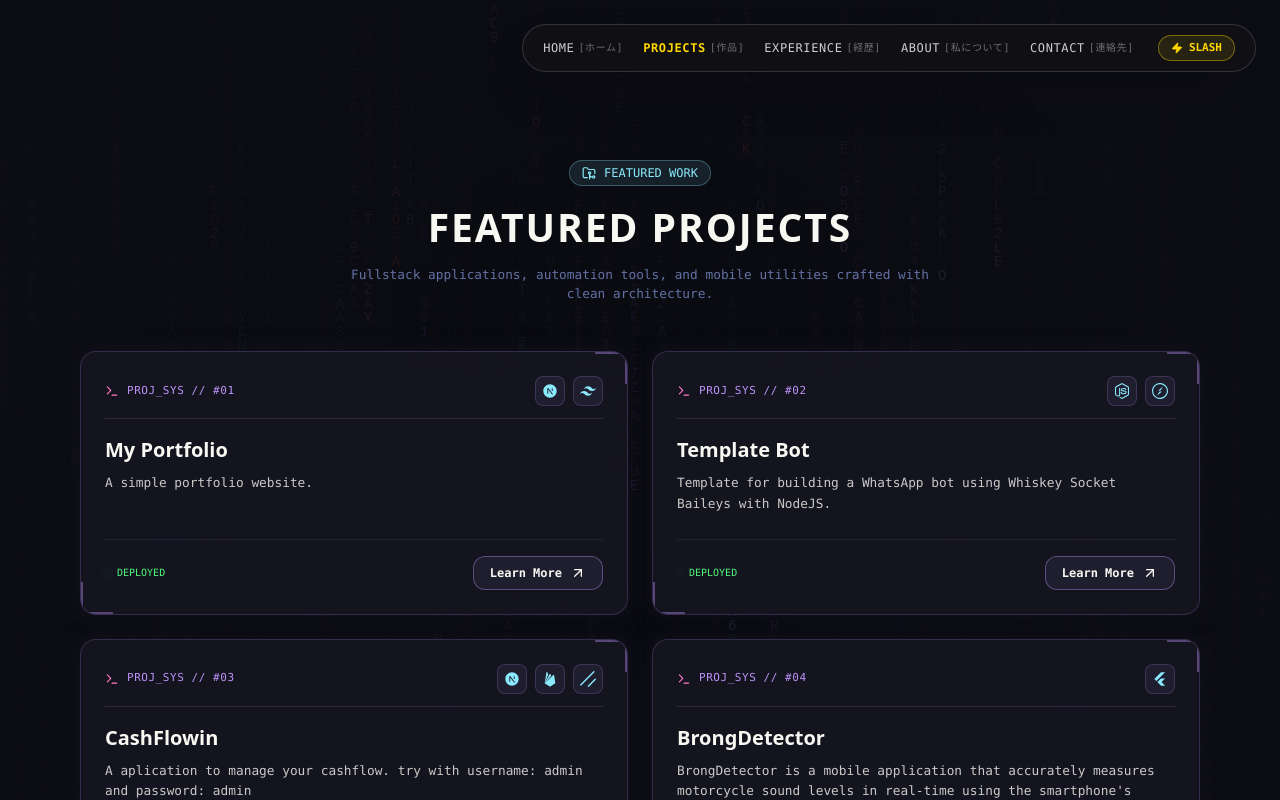
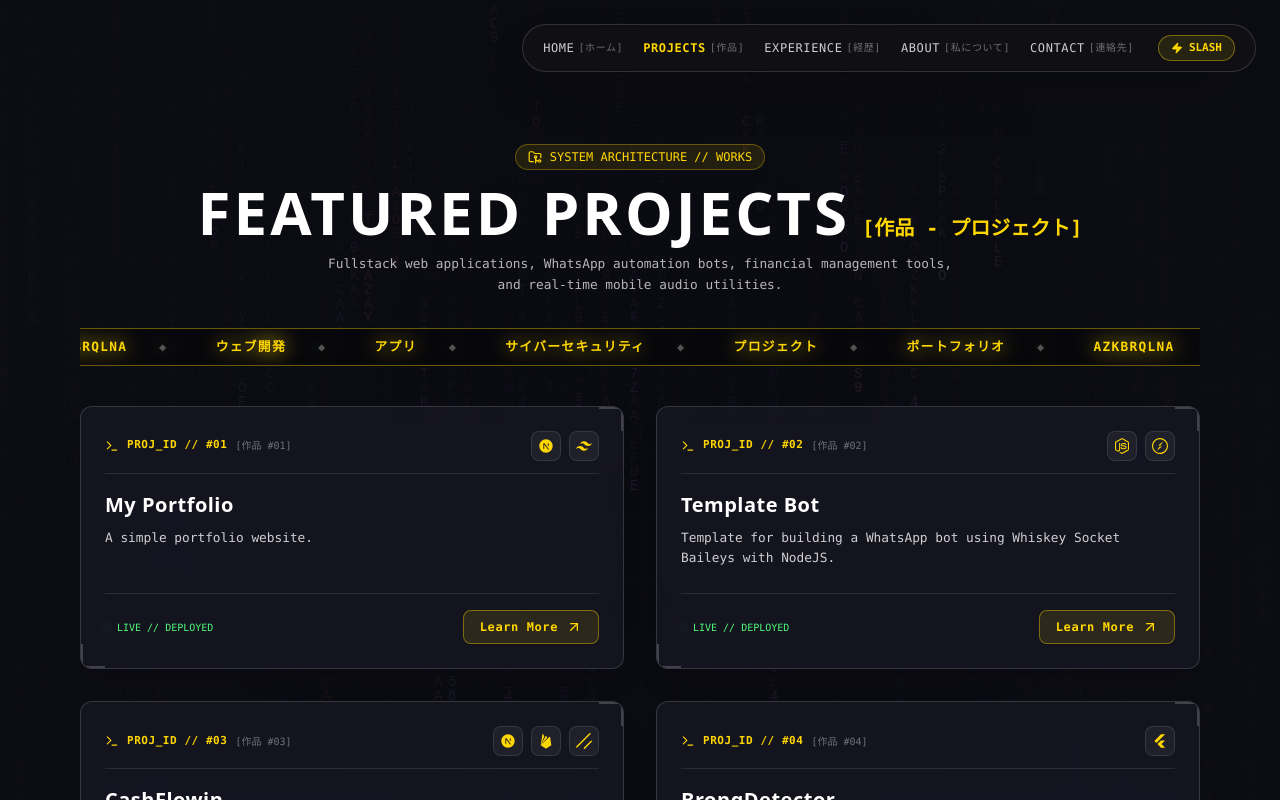
Before and after one commit to azkbrqlna/portofolio, a Next.js app: page /projects in a window 1280 px wide. Shown: the top 800 px of the page. Built offline with nearby package versions, Linux system fonts and the light colour scheme.

Commit message:
feat: redesign Projects page with Japanese Cyberpunk gold/yellow theme matching Home

```diff
--- a/src/app/portofolio/Project.jsx
+++ b/src/app/portofolio/Project.jsx
@@ -1,6 +1,6 @@
 "use client";
 
-import React from "react";
+import React, { useState } from "react";
 import { ProjectCard } from "@/components/card-project/card-project";
 import projectsData from "@/app/data/projects.json";
 import { FaNodeJs } from "react-icons/fa";
@@ -11,7 +11,7 @@ import {
   RiFlutterFill,
 } from "react-icons/ri";
 import { SiShadcnui, SiSocketdotio } from "react-icons/si";
-import { FolderGit2 } from "lucide-react";
+import { FolderGit2, Sparkles, Terminal } from "lucide-react";
 
 const iconMap = {
   FaNodeJs,
@@ -24,25 +24,56 @@ const iconMap = {
 };
 
 export default function Projects() {
+  const [filter, setFilter] = useState("all");
+
+  const japaneseMarquee = [
+    "プロジェクト",
+    "ポートフォリオ",
+    "AZKBRQLNA",
+    "ウェブ開発",
+    "アプリ",
+    "サイバーセキュリティ",
+  ];
+
   return (
-    <section id="projects" className="py-16 relative">
+    <section id="projects" className="py-12 relative min-h-screen">
       <div className="max-w-6xl mx-auto px-4">
+
         {/* Section Header */}
-        <div className="flex flex-col items-center mb-12 text-center">
-          <div className="inline-flex items-center gap-2 px-3 py-1 rounded-full bg-[#8be9fd]/10 border border-[#8be9fd]/30 text-[#8be9fd] text-xs font-mono mb-3">
+        <div className="flex flex-col items-center mb-8 text-center select-none">
+          <div className="inline-flex items-center gap-2 px-3 py-1 rounded-full bg-[#ffd700]/10 border border-[#ffd700]/30 text-[#ffd700] text-xs font-mono mb-3">
             <FolderGit2 className="w-3.5 h-3.5" />
-            <span>FEATURED WORK</span>
+            <span>SYSTEM ARCHITECTURE // WORKS</span>
           </div>
-          <h2 className="text-3xl md:text-4xl font-extrabold text-[#f8f8f2] tracking-wider">
-            FEATURED PROJECTS
-          </h2>
-          <p className="text-sm text-[#6272a4] max-w-[600px] mt-2 font-mono">
-            Fullstack applications, automation tools, and mobile utilities crafted with clean architecture.
+
+          <div className="flex items-baseline gap-3 flex-wrap justify-center">
+            <h1 className="text-4xl sm:text-5xl md:text-6xl font-black text-white tracking-wider uppercase font-sans">
+              FEATURED PROJECTS
+            </h1>
+            <span className="text-lg sm:text-xl font-mono text-[#ffd700] font-bold">
+              [作品 - プロジェクト]
+            </span>
+          </div>
+
+          <p className="text-xs sm:text-sm text-white/70 max-w-[650px] mt-3 font-mono leading-relaxed">
+            Fullstack web applications, WhatsApp automation bots, financial management tools, and real-time mobile audio utilities.
           </p>
         </div>
 
+        {/* Japanese Marquee Banner for Projects */}
+        <div className="w-full overflow-hidden border-y border-[#ffd700]/40 py-2.5 my-8 bg-black/40 backdrop-blur-sm select-none">
+          <div className="animate-marquee items-center gap-12 font-mono text-xs md:text-sm font-bold tracking-widest">
+            {[...japaneseMarquee, ...japaneseMarquee, ...japaneseMarquee].map((text, idx) => (
+              <div key={idx} className="flex items-center gap-8 text-[#ffd700] drop-shadow-[0_0_10px_#ffd700]">
+                <span>{text}</span>
+                <span className="text-white/30 text-xs">◆</span>
+              </div>
+            ))}
+          </div>
+        </div>
+
         {/* Projects Grid */}
-        <div className="grid grid-cols-1 md:grid-cols-2 gap-6">
+        <div className="grid grid-cols-1 md:grid-cols-2 gap-8 mt-10">
           {projectsData.map((p, i) => (
             <ProjectCard
               key={i}
--- a/src/components/card-project/card-project.jsx
+++ b/src/components/card-project/card-project.jsx
@@ -2,7 +2,7 @@
 
 import React from "react";
 import Link from "next/link";
-import { ArrowUpRight, Terminal, Cpu } from "lucide-react";
+import { ArrowUpRight, Terminal, FolderGit2 } from "lucide-react";
 import { motion } from "framer-motion";
 import {
   Tooltip,
@@ -19,20 +19,21 @@ export function ProjectCard({ name, description, href, cta, Icons = [], index =
         whileInView={{ opacity: 1, y: 0 }}
         viewport={{ once: true }}
         transition={{ duration: 0.4, delay: index * 0.1 }}
-        className="bg-[#161622]/90 backdrop-blur-md border border-[#bd93f9]/20 hover:border-[#ff79c6]/60 rounded-2xl p-6 shadow-[0_0_20px_rgba(22,22,34,0.7)] transition-all duration-300 flex flex-col justify-between group hover:shadow-[0_0_30px_rgba(255,121,198,0.2)] relative overflow-hidden"
+        className="bg-[#161622]/90 backdrop-blur-md border border-white/15 hover:border-[#ffd700] rounded-xl p-6 shadow-xl transition-all duration-300 flex flex-col justify-between group hover:shadow-[0_0_30px_rgba(255,215,0,0.25)] relative overflow-hidden select-none"
       >
-        {/* Subtle Cyber Corner Bracket */}
-        <div className="absolute top-0 right-0 w-8 h-8 border-t-2 border-r-2 border-[#bd93f9]/40 group-hover:border-[#ff79c6] transition-colors" />
-        <div className="absolute bottom-0 left-0 w-8 h-8 border-b-2 border-l-2 border-[#bd93f9]/40 group-hover:border-[#ff79c6] transition-colors" />
+        {/* Gold Cyber Corner Brackets */}
+        <div className="absolute top-0 right-0 w-6 h-6 border-t-2 border-r-2 border-white/20 group-hover:border-[#ffd700] transition-colors" />
+        <div className="absolute bottom-0 left-0 w-6 h-6 border-b-2 border-l-2 border-white/20 group-hover:border-[#ffd700] transition-colors" />
 
         <div>
           {/* Top HUD Row */}
-          <div className="flex items-center justify-between mb-4 pb-3 border-b border-[#bd93f9]/15">
+          <div className="flex items-center justify-between mb-4 pb-3 border-b border-white/10 font-mono">
             <div className="flex items-center gap-2">
-              <Terminal className="w-3.5 h-3.5 text-[#ff79c6]" />
-              <span className="text-[11px] font-mono text-[#bd93f9] tracking-wider">
-                PROJ_SYS // #0{index + 1}
+              <Terminal className="w-3.5 h-3.5 text-[#ffd700]" />
+              <span className="text-[11px] text-[#ffd700] font-bold tracking-wider">
+                PROJ_ID // #0{index + 1}
               </span>
+              <span className="text-[10px] text-white/40">[作品 #0{index + 1}]</span>
             </div>
 
             {/* Tech Icons */}
@@ -41,11 +42,11 @@ export function ProjectCard({ name, description, href, cta, Icons = [], index =
                 {Icons.map(({ Icon, name }, idx) => (
                   <Tooltip key={idx} delayDuration={200}>
                     <TooltipTrigger asChild>
-                      <div className="p-1.5 rounded-lg bg-[#1e1e2e] border border-[#bd93f9]/20 hover:border-[#bd93f9] text-[#f8f8f2] transition-transform hover:scale-110">
-                        {Icon && <Icon className="h-4 w-4 text-[#8be9fd]" />}
+                      <div className="p-1.5 rounded-lg bg-white/5 border border-white/10 hover:border-[#ffd700] text-white transition-transform hover:scale-110">
+                        {Icon && <Icon className="h-4 w-4 text-[#ffd700]" />}
                       </div>
                     </TooltipTrigger>
-                    <TooltipContent side="top" className="bg-[#1e1e2e] text-[#f8f8f2] border border-[#bd93f9]/40 font-mono text-xs shadow-lg">
+                    <TooltipContent side="top" className="bg-[#181824] text-[#ffd700] border border-[#ffd700]/40 font-mono text-xs shadow-lg">
                       {name}
                     </TooltipContent>
                   </Tooltip>
@@ -55,26 +56,26 @@ export function ProjectCard({ name, description, href, cta, Icons = [], index =
           </div>
 
           {/* Title & Description */}
-          <h3 className="text-xl font-bold text-[#f8f8f2] group-hover:text-[#ff79c6] transition-colors mb-2">
+          <h3 className="text-xl font-bold text-white group-hover:text-[#ffd700] transition-colors mb-2 tracking-wide font-sans">
             {name}
           </h3>
-          <p className="text-xs md:text-sm text-[#f8f8f2]/80 leading-relaxed font-mono mb-6">
+          <p className="text-xs md:text-sm text-white/80 leading-relaxed font-mono mb-6">
             {description}
           </p>
         </div>
 
         {/* Action Footer */}
-        <div className="pt-4 border-t border-[#bd93f9]/10 flex items-center justify-between">
-          <span className="text-[10px] font-mono text-[#50fa7b] flex items-center gap-1.5">
+        <div className="pt-4 border-t border-white/10 flex items-center justify-between font-mono">
+          <span className="text-[10px] text-[#50fa7b] flex items-center gap-1.5">
             <span className="w-1.5 h-1.5 rounded-full bg-[#50fa7b] animate-ping" />
-            DEPLOYED
+            LIVE // DEPLOYED
           </span>
 
           <Link
             href={href}
             target="_blank"
             rel="noopener noreferrer"
-            className="inline-flex items-center gap-2 px-4 py-2 rounded-xl bg-[#1e1e2e] border border-[#bd93f9]/40 hover:border-[#ff79c6] text-[#f8f8f2] text-xs font-mono font-bold hover:bg-[#ff79c6] hover:text-[#1e1e2e] transition-all shadow-sm"
+            className="inline-flex items-center gap-2 px-4 py-2 rounded-lg bg-[#ffd700]/10 border border-[#ffd700]/40 hover:bg-[#ffd700] hover:text-[#111116] text-[#ffd700] text-xs font-bold transition-all shadow-sm tracking-wider"
           >
             <span>{cta || "EXPLORE"}</span>
             <ArrowUpRight className="w-4 h-4" />
```
